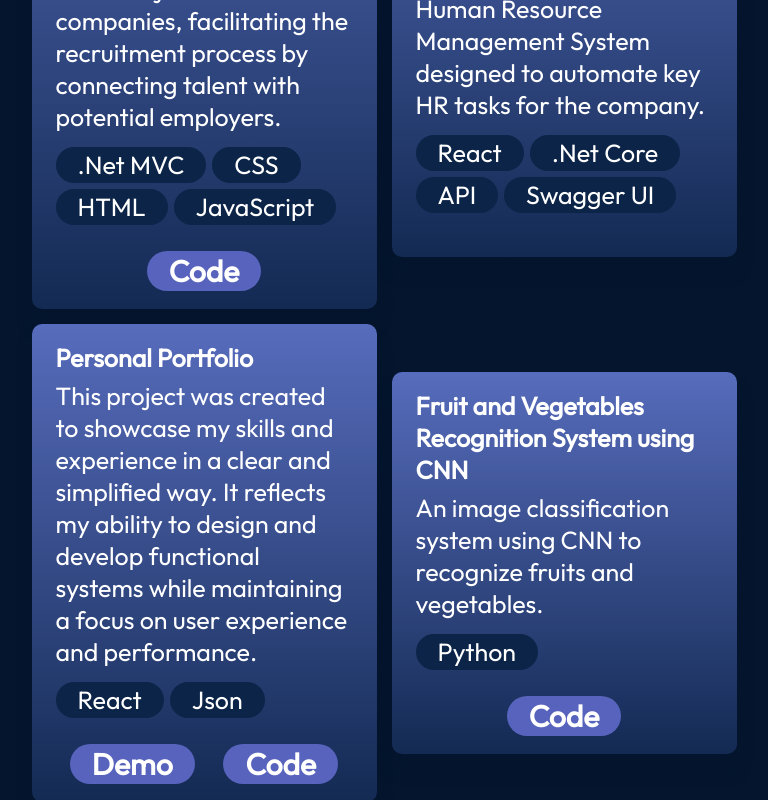
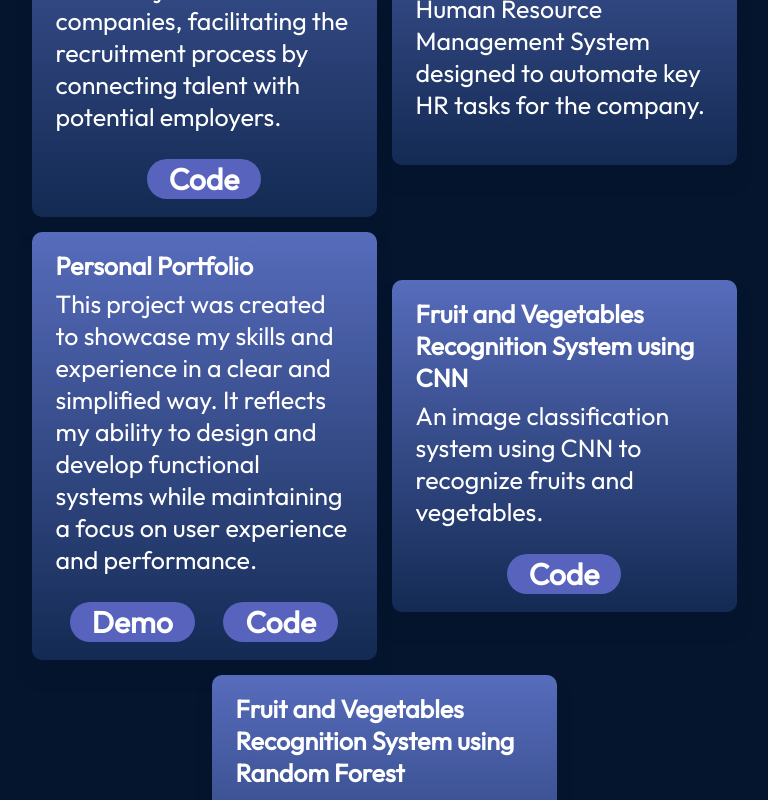
Before and after one commit to NazrawitGemechu/porfolio, a React (Vite) app in the folder my-portfolio/: page / in a window 1280 px wide. Shown: the part 2300-3100 px from the top of the page, without its empty margins (256-1024 px from the left). Built offline with nearby package versions, Linux system fonts and the light colour scheme.

Commit message:
Update ProjectCard.jsx

```diff
--- a/my-portfolio/src/components/Projects/ProjectCard.jsx
+++ b/my-portfolio/src/components/Projects/ProjectCard.jsx
@@ -9,7 +9,7 @@ export const ProjectCard = ({
     <div className={styles.container}>
       <h3 className={styles.title}>{title}</h3>
       <p className={styles.description}>{description}</p>
-      <ul className={styles.skills}>
+      {/* <ul className={styles.skills}>
         {skills.map((skill, id) => {
           return (
             <li key={id} className={styles.skill}>
@@ -17,7 +17,7 @@ export const ProjectCard = ({
             </li>
           );
         })}
-      </ul>
+      </ul>*/}
       <div className={styles.links}>
        {demo &&
         <a href={demo} className={styles.link}>
```
